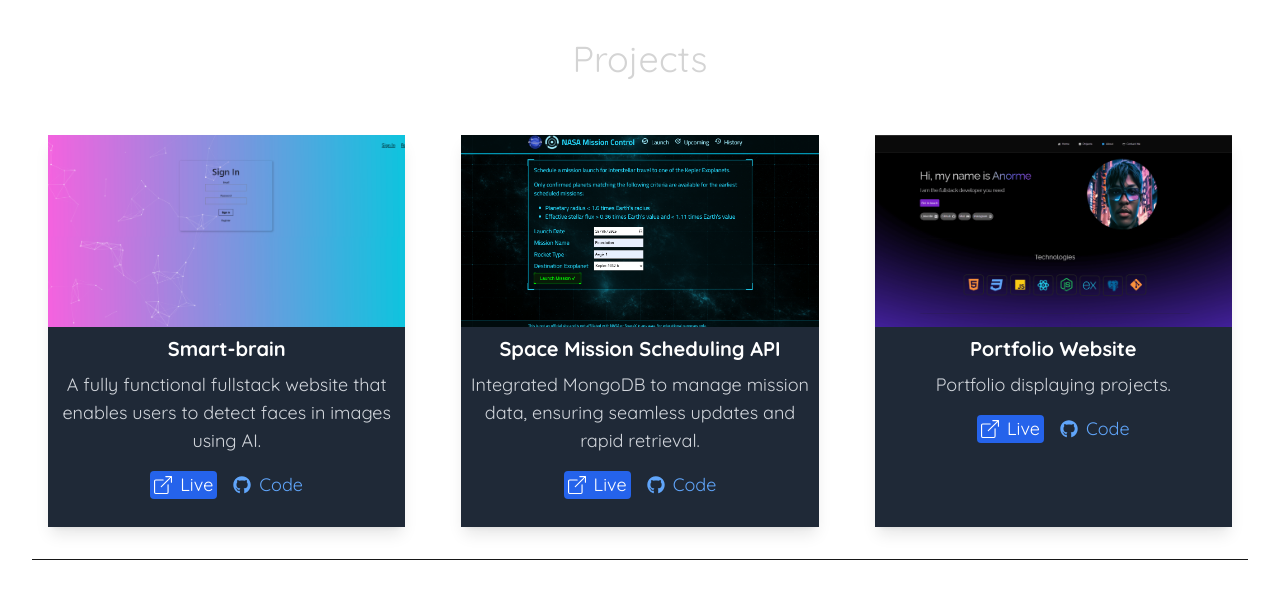
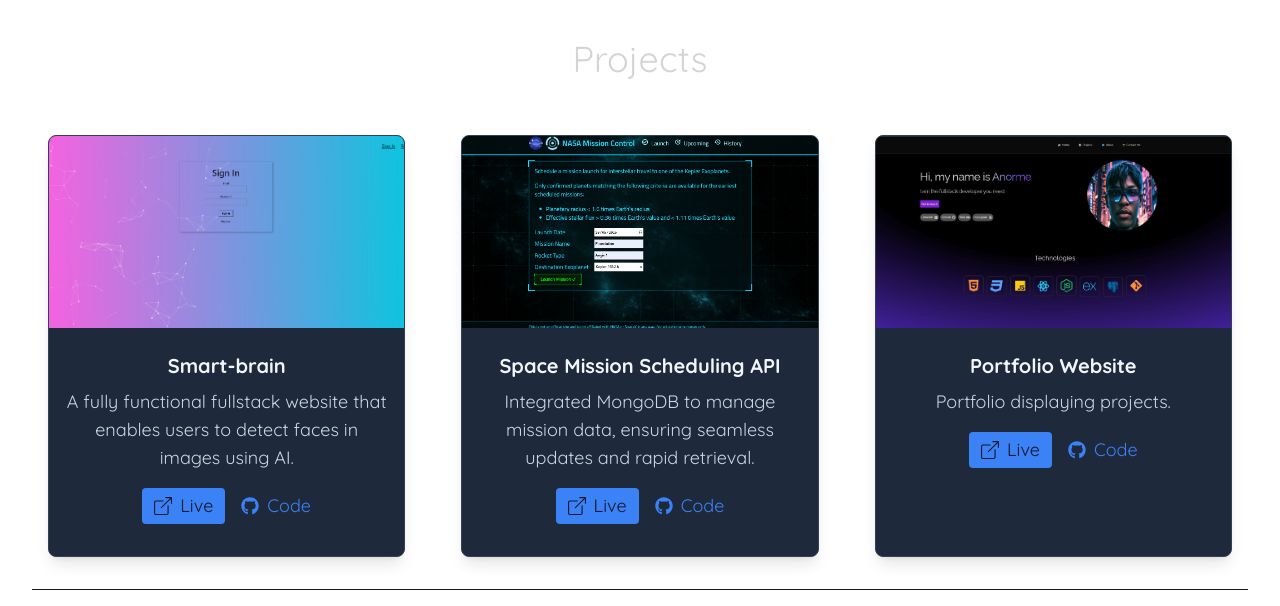
Before and after one commit to Anorme/zerofolio, a React (Vite) app: page / in a window 1280 px wide. Shown: the part 1300-1906 px from the top of the page. Built offline with nearby package versions, Linux system fonts and the light colour scheme.

Commit message:
style(ProjectCard): update styles for improved theme consistency and enhance card appearance

```diff
--- a/src/components/ProjectCard.jsx
+++ b/src/components/ProjectCard.jsx
@@ -3,17 +3,17 @@ import { FaGithub } from "react-icons/fa";
 
 const ProjectCard = ({ title, description, imageUrl, liveLink, repoLink }) => {
   return (
-    <div className="max-w-sm border border-none rounded-none overflow-hidden shadow-lg m-4">
+    <div className="max-w-sm border border-border rounded-lg overflow-hidden shadow-lg m-4 bg-card hover:bg-card-hover transition-colors duration-200">
       <img src={imageUrl} alt={title} className="w-full h-48 object-cover transition-transform transform hover:scale-105" />
-      <div className="bg-gray-800 min-h-[150px] md:min-h-[200px]"> {/* Darker background for the card */}
-        <h2 className="text-lg md:text-xl font-bold py-2 text-white text-center">{title}</h2>
-        <p className="text-sm md:text-lg text-gray-300 text-center mb-4 flex-grow">{description}</p>
+      <div className="min-h-[150px] md:min-h-[200px] p-4"> {/* Card content */}
+        <h2 className="text-lg md:text-xl font-bold py-2 text-text text-center">{title}</h2>
+        <p className="text-sm md:text-lg text-text-secondary text-center mb-4 flex-grow">{description}</p>
         <div className="flex justify-center space-x-4 items-center pb-4">
           <a
             href={liveLink}
             target="_blank"
             rel="noopener noreferrer"
-            className="bg-blue-600 text-white text-xs md:text-lg px-1 rounded hover:bg-blue-500 transition"
+            className="bg-primary text-bg text-xs md:text-lg px-3 py-1 rounded hover:bg-primary-hover transition-colors duration-200"
           >
             <div className="flex items-center space-x-2">
               <BsBoxArrowUpRight className="" />
@@ -25,7 +25,7 @@ const ProjectCard = ({ title, description, imageUrl, liveLink, repoLink }) => {
             href={repoLink}
             target="_blank"
             rel="noopener noreferrer"
-            className="text-blue-400 hover:underline transition text-xs md:text-lg"
+            className="text-primary hover:underline transition-colors duration-200 text-xs md:text-lg"
           >
             <div className="flex items-center space-x-2">
               <FaGithub className="" />
```
